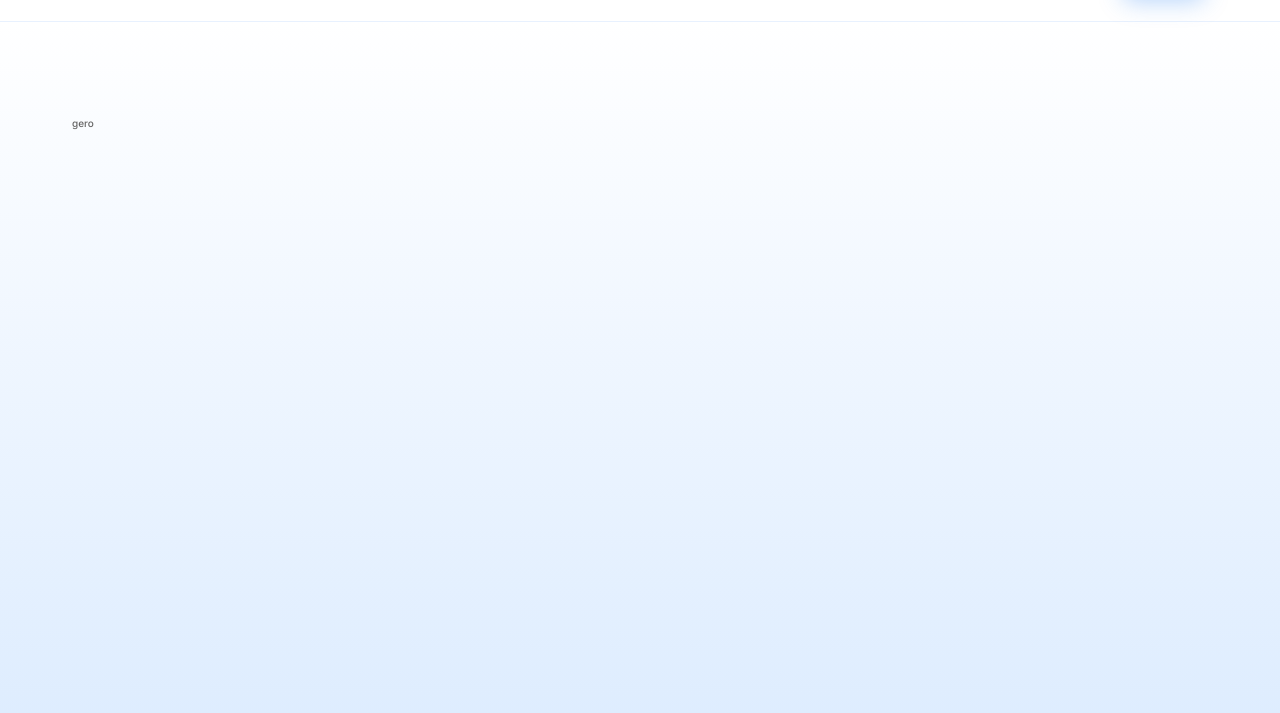
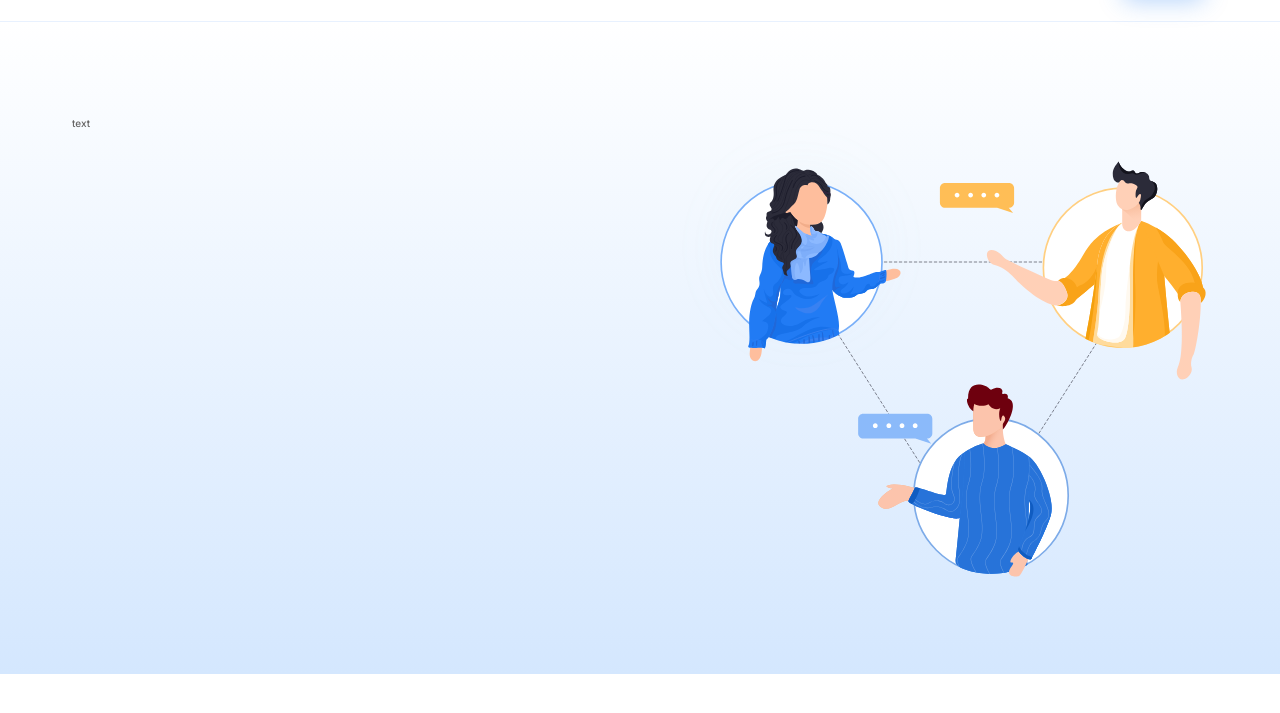
Before and after one commit to Rehub-Mental-Wellness/website, a website: page index.html in a window 1280 px wide. Shown: the part 65-778 px from the top of the page. Drawn offline with Linux system fonts and the light colour scheme.

Commit message:
Fix hero issues and add image

```diff
--- a/index.html
+++ b/index.html
@@ -34,8 +34,20 @@
         </nav>
       </div>
     </header>
+
     <main class="main">
-      <section class="section-hero"><div class="container">gero</div></section>
+      <section class="section-hero">
+        <div class="hero container grid grid--2-cols">
+          <div class="hero__text-box">text</div>
+          <div class="hero__img-box">
+            <img
+              class="hero__img"
+              src="img/hero-img.svg"
+              alt="There people are talking"
+            />
+          </div>
+        </div>
+      </section>
     </main>
   </body>
 </html>
--- a/sass/_components.scss
+++ b/sass/_components.scss
@@ -17,7 +17,7 @@
   padding: 1.6rem 3.2rem;
   border-radius: 12px;
   cursor: pointer;
-  box-shadow: 0 .8rem 2.4rem -4px $color-shadow;
+  box-shadow: 0 0.8rem 2.4rem -4px $color-shadow;
 }
 
 .btn--nav,
@@ -25,6 +25,26 @@
 .btn--nav:visited {
   padding: 1.2rem 2.4rem;
 }
+
+// grid
+.grid {
+  display: grid;
+  column-gap: 6.4rem;
+  row-gap: 9.6rem;
+}
+
+.grid--2-cols {
+  grid-template-columns: repeat(2, 1fr);
+}
+
+.grid--3-cols {
+  grid-template-columns: repeat(3, 1fr);
+}
+
+.grid--4-cols {
+  grid-template-columns: repeat(4, 1fr);
+}
+
 /* ## Font sizes
 - 10 / 12 / 14 / 16 / 18 / 20 / 24 / 30 / 36 / 44 / 52 / 62 / 74 / 86 / 98
 ## Spacing system
--- a/sass/_layout.scss
+++ b/sass/_layout.scss
@@ -45,9 +45,12 @@
 .section-hero {
   padding: 9.6rem 0;
   background-image: $hero-gradient;
+}
 
-  // temp
-  min-height: 90rem;
+.hero {
+  &__img {
+    width: 100%;
+  }
 }
 
 /* ## Font sizes
```
Also changed, not shown: css/style.css, img/hero-img.svg (added), 1 other file.
